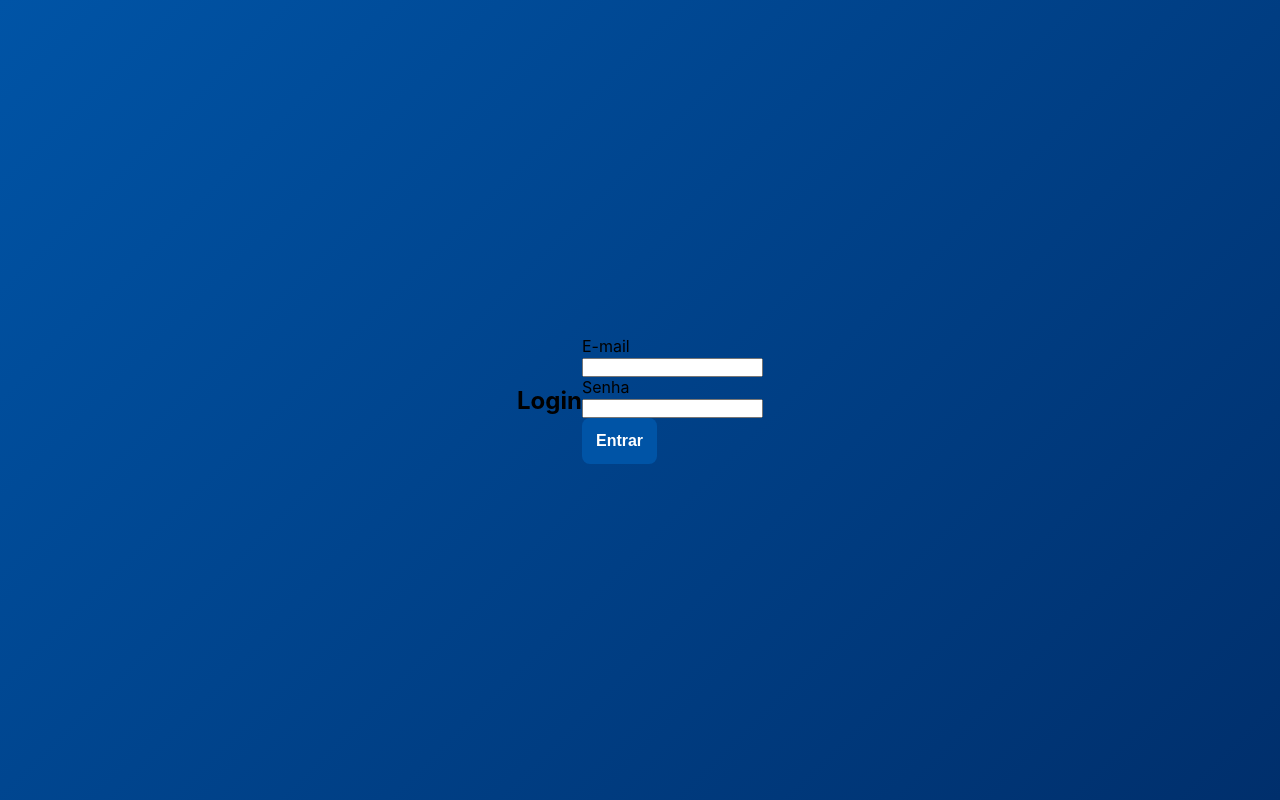
After one commit to Orijnat/DevEvolution2025, a PHP site: page /login.html in a window 1280 px wide. The commit adds this page. Run offline with PHP 8.4, Linux system fonts and the light colour scheme.

Commit message:
criada a paina de login, esta minimamente funcional e minimamente estilizada

```diff
--- /dev/null
+++ b/public/login.html
@@ -0,0 +1,27 @@
+<!doctype html>
+<html lang=pt-br>
+<head>
+    <meta charset="UTF-8">
+    <meta name="viewport"
+          content="width=device-width, user-scalable=no, initial-scale=1.0, maximum-scale=1.0, minimum-scale=1.0">
+    <meta http-equiv="X-UA-Compatible" content="ie=edge">
+    <link rel="stylesheet" href="style.css">
+    <title>Login</title>
+</head>
+<body>
+        <h2> Login </h2>
+
+    <form method="POST" action=login.php">
+
+        <label for="email">E-mail</label><br>
+        <input type="email" id="email" name="email" required><br>
+
+        <label for="senha">Senha</label><br>
+        <input type="password" id="senha" name="senha" required><br>
+
+        <button type="submit">Entrar</button>
+
+    </form>
+
+</body>
+</html>
--- /dev/null
+++ b/public/style.css
@@ -0,0 +1,128 @@
+/* Reset básico */
+* {
+    margin: 0;
+    padding: 0;
+    box-sizing: border-box;
+}
+
+/* Corpo da página */
+body {
+    font-family: 'Inter', sans-serif;
+    background: linear-gradient(135deg, #0054a6, #002f6c);
+    height: 100vh;
+    display: flex;
+    justify-content: center;
+    align-items: center;
+}
+
+/* Container principal */
+.container {
+    background: #fff;
+    width: 850px;
+    max-width: 95%;
+    display: flex;
+    border-radius: 16px;
+    overflow: hidden;
+    box-shadow: 0 15px 35px rgba(0, 0, 0, 0.3);
+    animation: slideIn 0.8s ease;
+}
+
+/* Animação de entrada */
+@keyframes slideIn {
+    from {
+        opacity: 0;
+        transform: translateY(40px);
+    }
+    to {
+        opacity: 1;
+        transform: translateY(0);
+    }
+}
+
+/* Lado da imagem */
+.img-side {
+    background: url('https://images.unsplash.com/photo-1549921296-3a7345e0b4b4?auto=format&fit=crop&w=850&q=80') no-repeat center center;
+    background-size: cover;
+    width: 50%;
+}
+
+/* Lado do formulário */
+.form-side {
+    padding: 50px 40px;
+    width: 50%;
+    display: flex;
+    flex-direction: column;
+    justify-content: center;
+}
+
+/* Título do formulário */
+.form-side h2 {
+    color: #0054a6;
+    font-size: 28px;
+    font-weight: 600;
+    margin-bottom: 25px;
+}
+
+/* Grupo de inputs com ícones */
+.input-group {
+    position: relative;
+    margin-bottom: 25px;
+}
+
+/* Ícones nos inputs */
+.input-group i {
+    position: absolute;
+    top: 50%;
+    left: 12px;
+    transform: translateY(-50%);
+    color: #888;
+    font-size: 18px;
+}
+
+/* Inputs */
+.input-group input {
+    width: 100%;
+    padding: 12px 12px 12px 38px;
+    border: 1px solid #ccc;
+    border-radius: 8px;
+    transition: border-color 0.3s;
+    font-size: 14px;
+}
+
+/* Foco nos inputs */
+.input-group input:focus {
+    border-color: #0054a6;
+    outline: none;
+}
+
+/* Botão de login */
+button {
+    background: #0054a6;
+    color: white;
+    padding: 14px;
+    font-weight: bold;
+    border: none;
+    border-radius: 8px;
+    cursor: pointer;
+    transition: background 0.3s;
+    font-size: 16px;
+}
+
+/* Hover no botão */
+button:hover {
+    background: #003d7a;
+}
+
+/* Responsividade */
+@media (max-width: 768px) {
+    .container {
+        flex-direction: column;
+        width: 90%;
+    }
+    .img-side, .form-side {
+        width: 100%;
+    }
+    .img-side {
+        height: 200px;
+    }
+}
```
Also changed, not shown: public/login.php (+28 -0 lines), src/Auth.php (added, +45 -0 lines), src/Database.php (renamed from classes/Database.php), src/Usuario.php (renamed from classes/Usuario.php).
